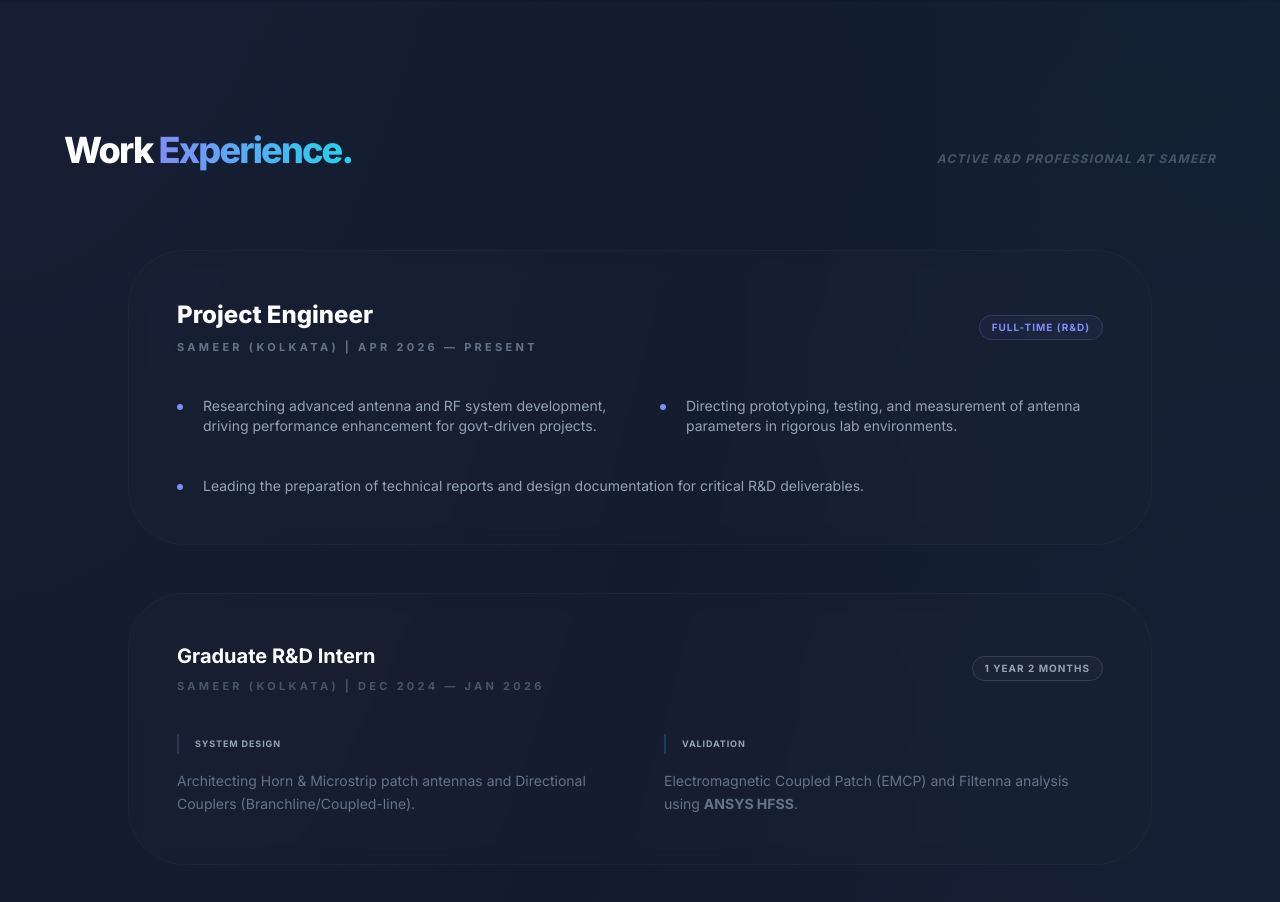
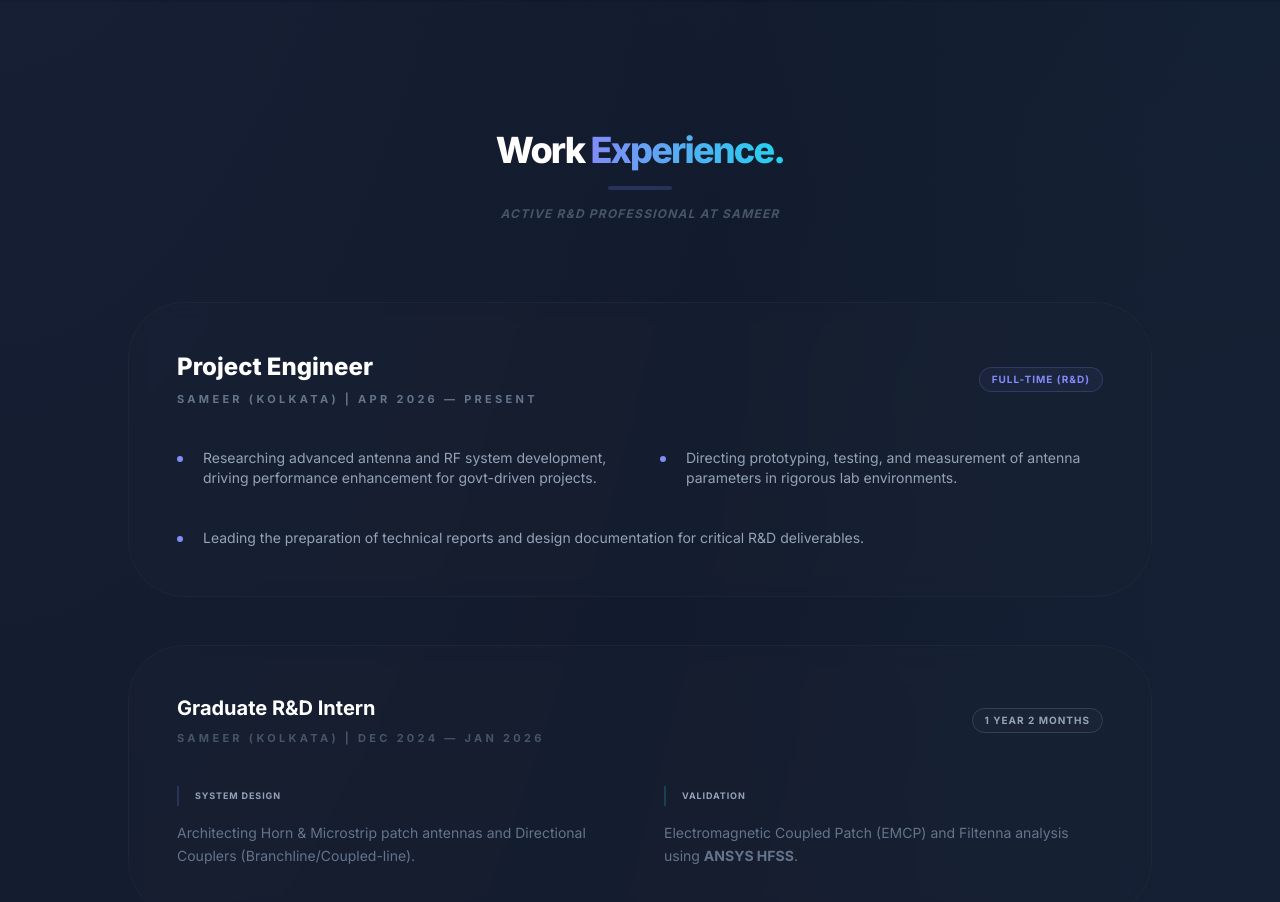
Before and after one commit to somasreebose/somasreebose.github.io, a website: page index.html in a window 1280 px wide. Shown: the part 1760-2662 px from the top of the page. Drawn offline with Linux system fonts and the light colour scheme.

Commit message:
fix: resolve work experience alignment and re-engineer hero badge for absolute stability and sizing

```diff
--- a/index.html
+++ b/index.html
@@ -189,9 +189,10 @@
     <!-- Work Experience Section -->
     <section id="experience" class="py-20 md:py-32 px-6 md:px-12 bg-white/[0.01]">
         <div class="container mx-auto">
-            <div class="flex flex-col md:flex-row justify-between items-baseline mb-20 fade-in px-4">
-                <h2 class="text-4xl font-extrabold text-white tracking-tighter">Work <span class="text-gradient">Experience.</span></h2>
-                <p class="text-xs font-bold text-slate-600 uppercase tracking-widest mt-4 md:mt-0 italic">Active R&D Professional at SAMEER</p>
+            <div class="flex flex-col items-center text-center mb-20 fade-in px-4">
+                <h2 class="text-4xl font-extrabold text-white tracking-tighter mb-4">Work <span class="text-gradient">Experience.</span></h2>
+                <div class="w-16 h-1 bg-primary/20 rounded-full mb-4"></div>
+                <p class="text-xs font-bold text-slate-600 uppercase tracking-widest italic">Active R&D Professional at SAMEER</p>
             </div>
 
             <div class="max-w-5xl mx-auto space-y-12">
```
Also changed, not shown: css/output.css.
